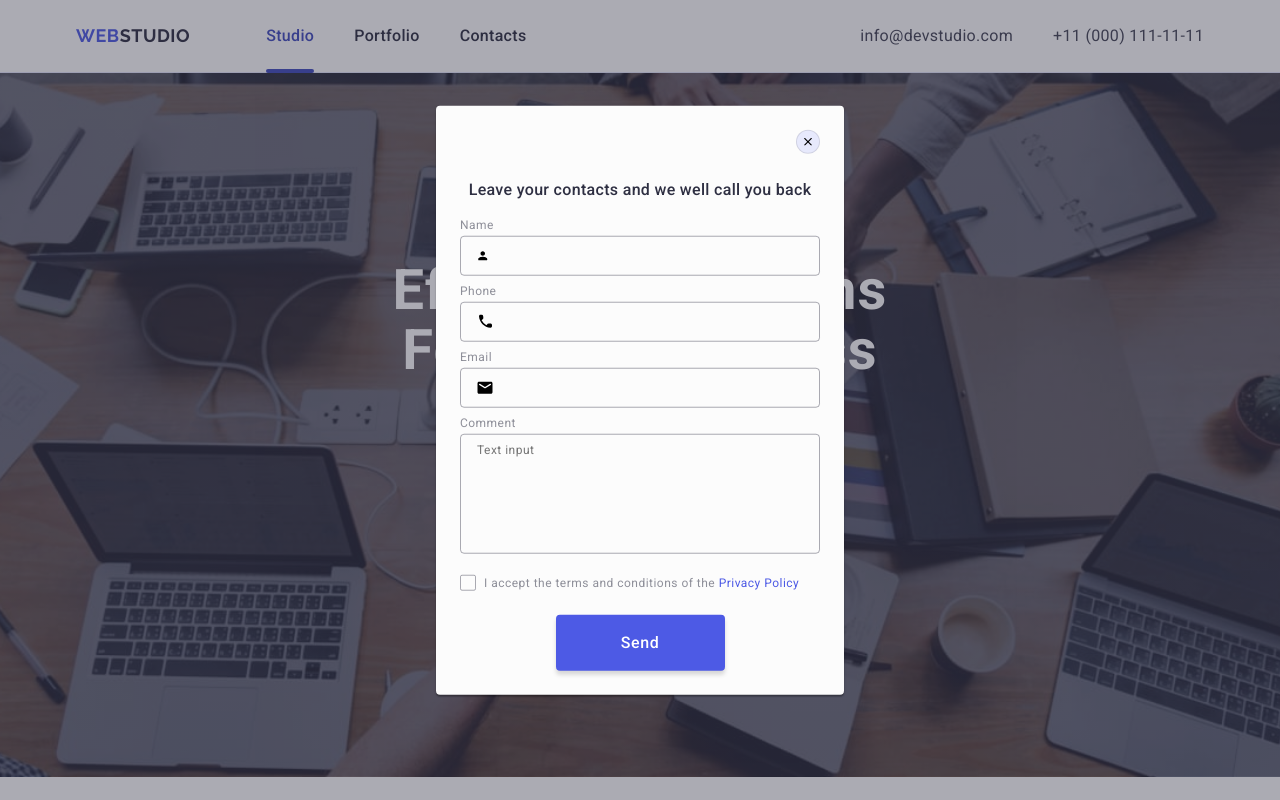
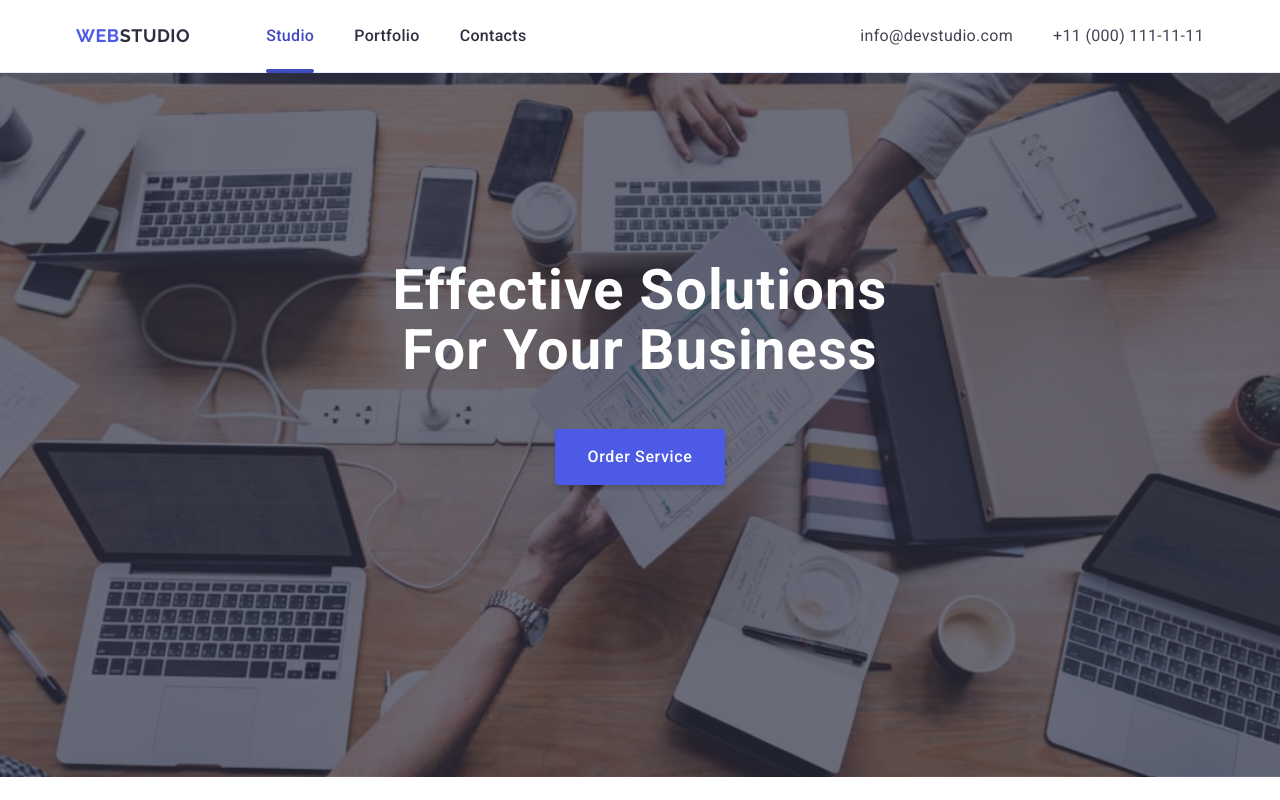
Before and after one commit to Viktor2024S/goit-markup-hw-06, a plain HTML site: page index.html in a window 1280 px wide. Shown: the top 800 px of the page. Drawn offline with nearby package versions, Linux system fonts and the light colour scheme.

Commit message:
hide modal window

```diff
--- a/index.html
+++ b/index.html
@@ -20,7 +20,6 @@
     <link rel="stylesheet" href="./css/style.css" />
   </head>
   <body>
-    <!-- Header -->
     <header class="header">
       <div class="container header-container">
         <nav class="header-navigation">
@@ -732,7 +731,7 @@
     </footer>
 
     <!-- Modal window with backdrop -->
-    <div class="backdrop is-open">
+    <!-- <div class="backdrop is-open">
       <div class="modal">
         <button class="modal-close-btn" type="button">
           <svg class="icon modal-icon-close" width="8" height="8">
@@ -820,6 +819,6 @@
           <button class="modal-submit-btn" type="submit">Send</button>
         </form>
       </div>
-    </div>
+    </div> -->
   </body>
 </html>
```
